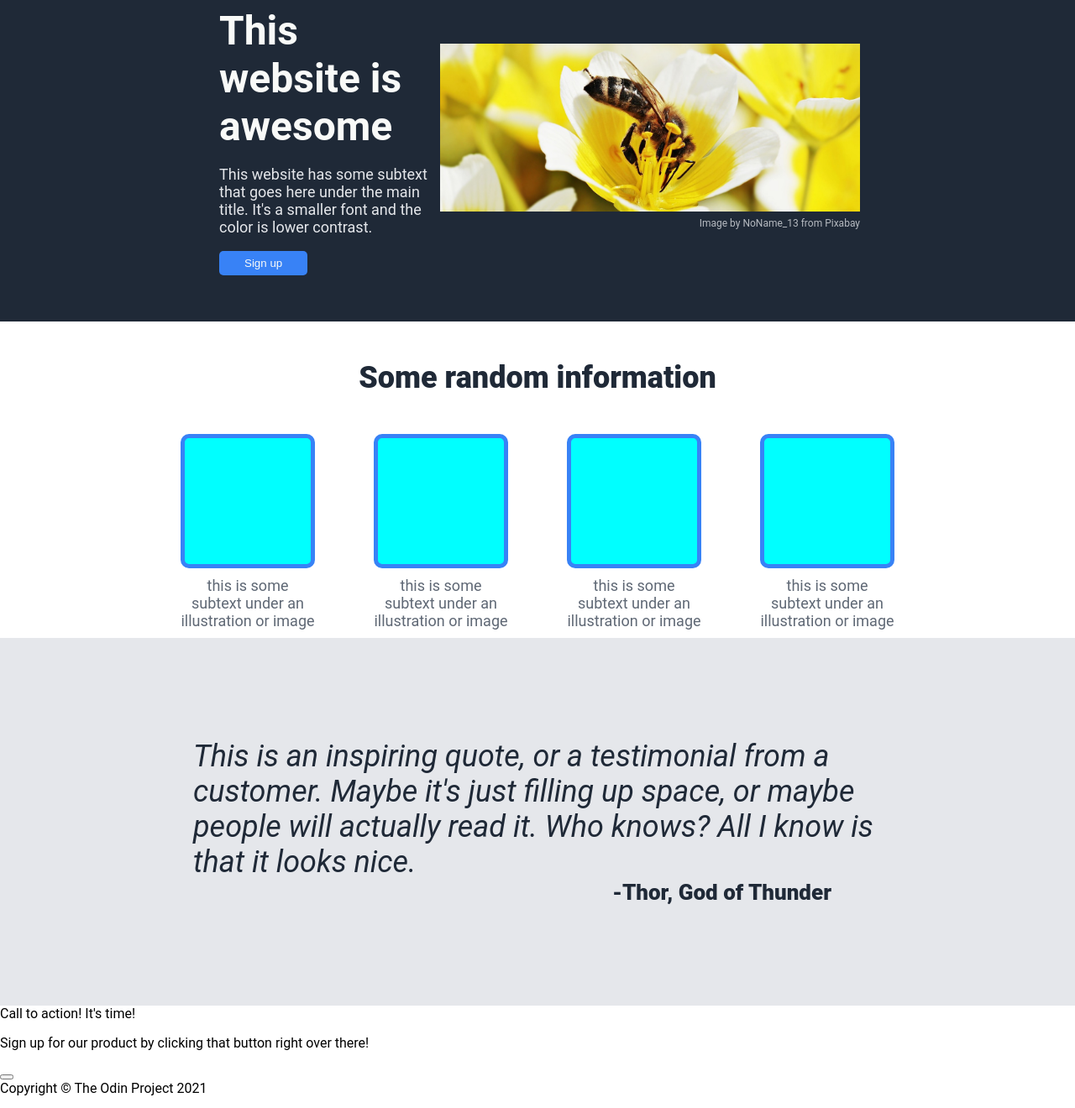
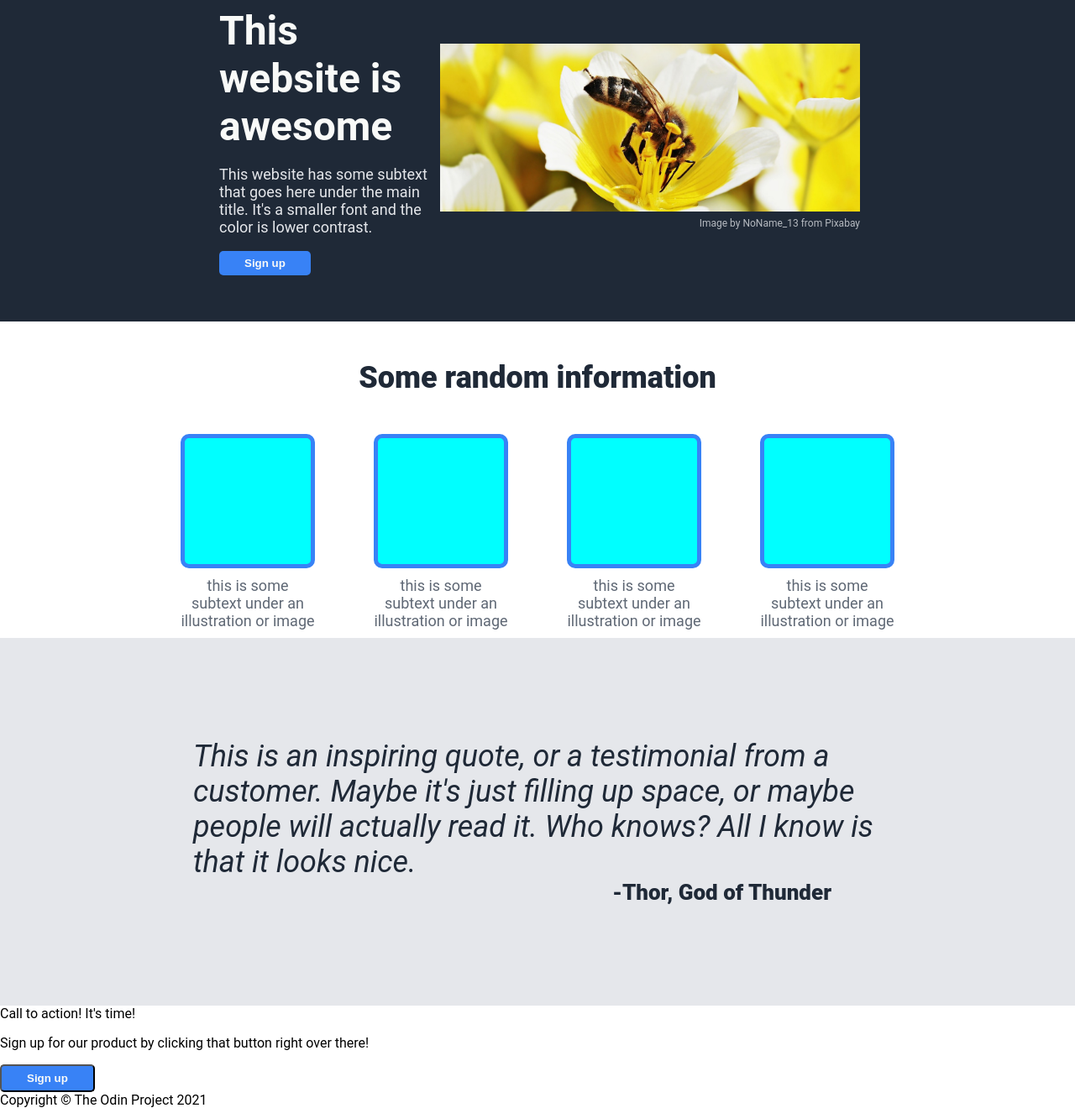
Before and after one commit to chryschi/landing-page, a plain HTML site: page index.html in a window 1280 px wide. Shown: the part 115-1435 px from the top of the page at 84% size. Drawn offline with Linux system fonts and the light colour scheme.

Commit message:
Change button style logic for less repetition

```diff
--- a/index.html
+++ b/index.html
@@ -22,7 +22,7 @@
           This website has some subtext that goes here under the main title.
           It's a smaller font and the color is lower contrast.
         </p>
-        <button>Sign up</button>
+        <button class="hero">Sign up</button>
       </div>
       <div class="figure">
         <img src="bee2.jpg" alt="No image implemented yet" />
@@ -86,7 +86,7 @@
             Sign up for our product by clicking that button right over there!
           </p>
         </div>
-        <button></button>
+        <button class="action">Sign up</button>
       </div>
     </section>
 
--- a/style.css
+++ b/style.css
@@ -56,12 +56,16 @@ section.hero {
   color: #e5e7eb;
 }
 
-.hero button {
+button {
+  border-radius: 5px;
+  padding: 7px 30px;
+  color: #f9faf8;
   background-color: #3882f6;
-  color: #f9faf8;
-  border-radius: 5px;
+  font-weight: bold;
+}
+
+button.hero {
   border: none;
-  padding: 7px 30px;
 }
 
 .left-side {
```
